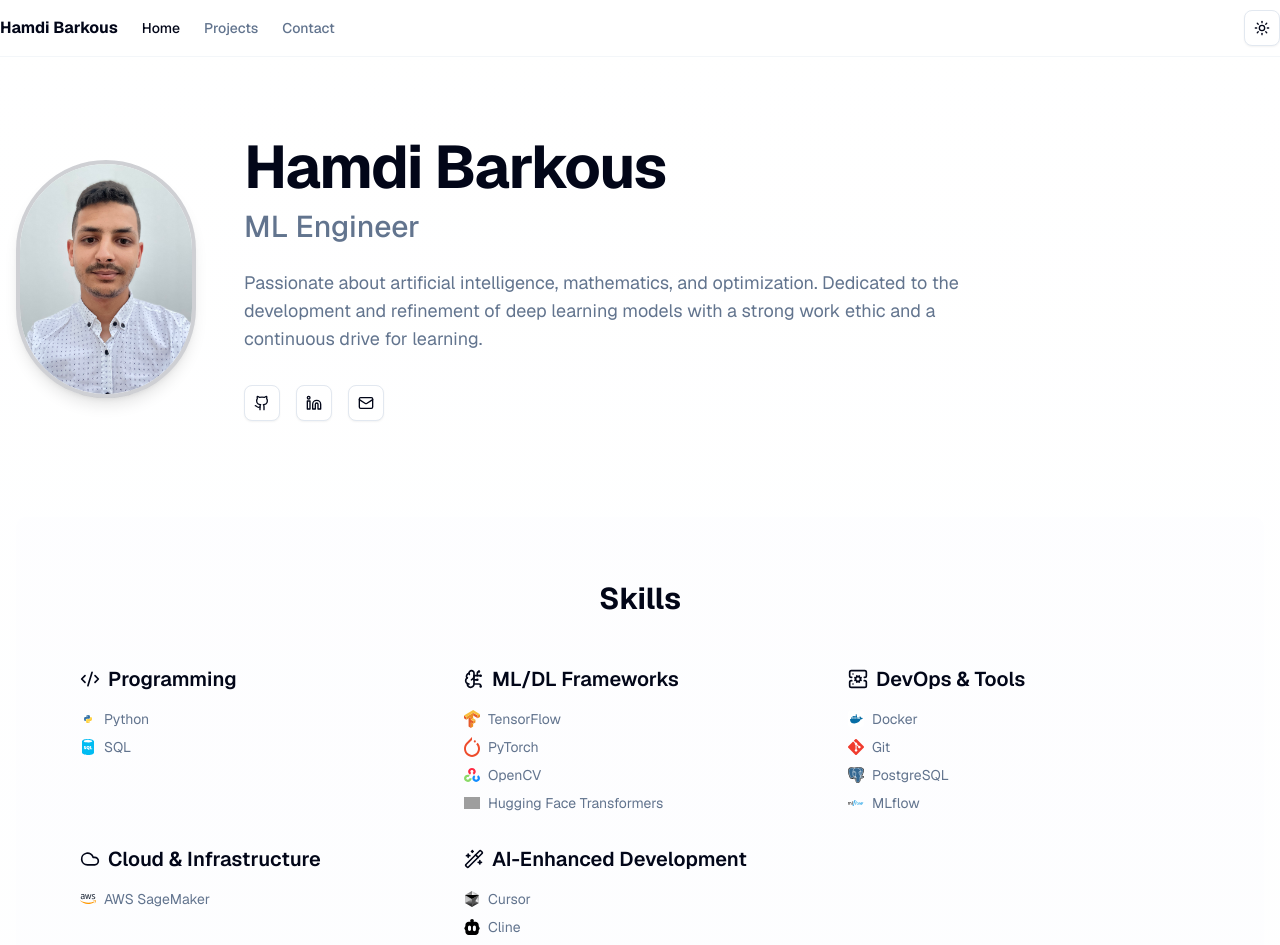
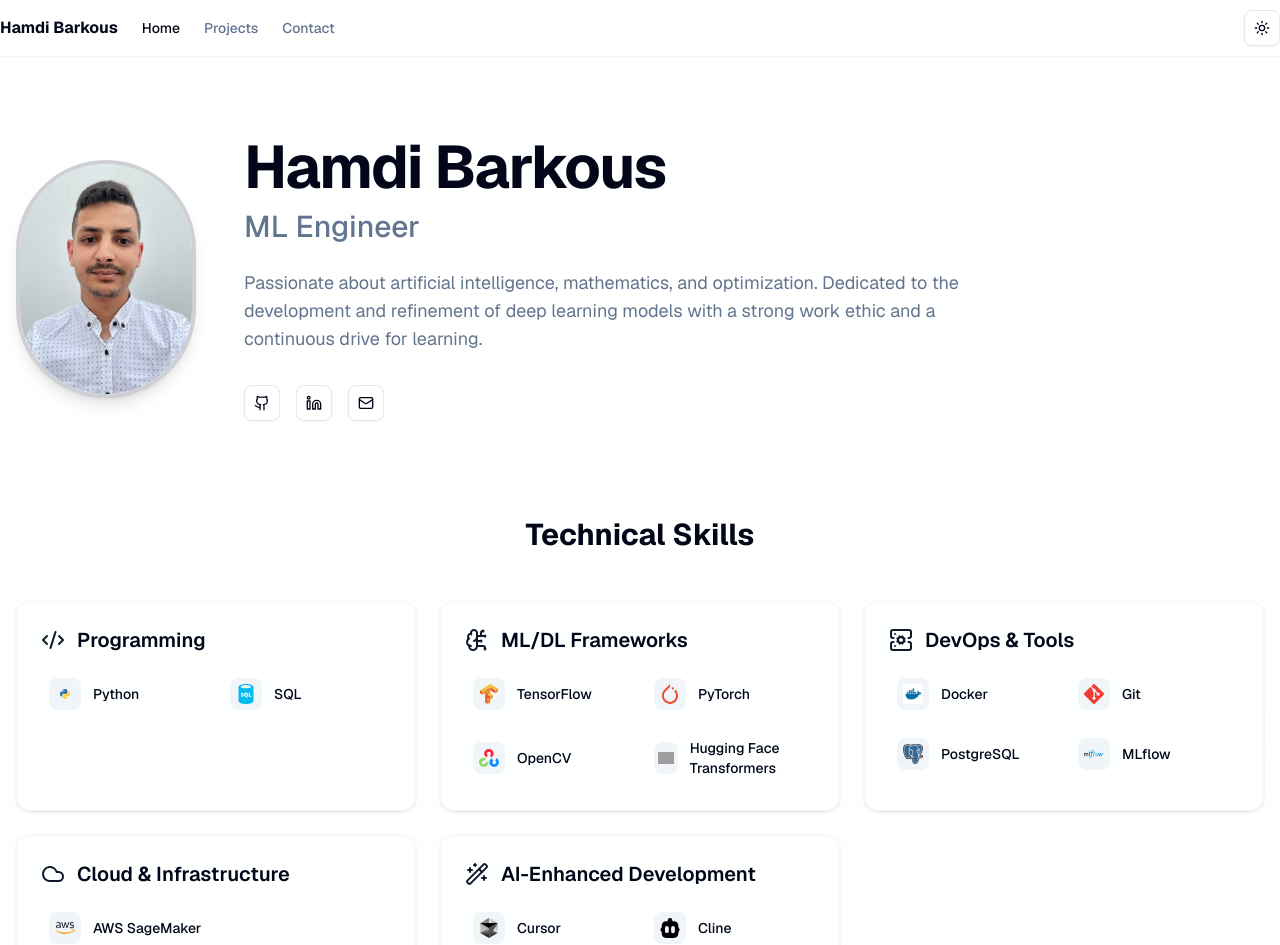
Before and after one commit to HamdiBarkous/portfolio, a Next.js app: page / in a window 1280 px wide. Shown: the top 945 px of the page. Built offline with nearby package versions, Linux system fonts and the light colour scheme; grey boxes are pictures that could not be loaded.

Commit message:
update: skills section

```diff
--- a/src/app/page.tsx
+++ b/src/app/page.tsx
@@ -110,32 +110,49 @@ export default function Home() {
        </div> {/* Add missing closing div for text content */}
       </section>
 
-      {/* Skills Section - Apply accent background */}
-      <div className="bg-muted/10 rounded-lg p-8 md:p-12 lg:p-16 mb-16 md:mb-20 lg:mb-24">
+      {/* Skills Section - Enhanced Design */}
+      <div className="mb-16 md:mb-20 lg:mb-24">
         <section id="skills">
-          <h2 className="text-3xl font-bold text-center mb-8 md:mb-12">Skills</h2>
-          <div className="grid grid-cols-1 md:grid-cols-2 lg:grid-cols-3 gap-8">
+          <h2 className="text-3xl font-bold text-center mb-8 md:mb-12 text-foreground">
+            Technical Skills
+          </h2>
+
+          <div className="grid grid-cols-1 md:grid-cols-2 lg:grid-cols-3 gap-6">
             {skillsCategories.map((category) => (
-              <div key={category.name}>
-                <h3 className="text-xl font-semibold mb-4 flex items-center">
-                  <category.icon className="h-5 w-5 mr-2 flex-shrink-0" />
+              <div
+                key={category.name}
+                className="group relative overflow-hidden rounded-xl border border-border/30 bg-background/50 p-6 shadow-sm transition-all hover:shadow-md hover:border-primary/30"
+              >
+                <div className="absolute inset-0 bg-gradient-to-br from-primary/5 to-secondary/5 opacity-0 transition-opacity group-hover:opacity-100" />
+
+                <div className="relative z-10">
+                  <div className="flex items-center gap-3 mb-4">
+                    <category.icon className="h-6 w-6 text-primary" />
+                    <h3 className="text-xl font-semibold text-foreground">
                       {category.name}
                     </h3>
-                {/* Use a list for better structure and larger text */}
-                <ul className="space-y-2">
+                  </div>
+
+                  <div className="grid grid-cols-2 gap-3">
                     {category.skills.map((skill) => (
-                    <li key={skill.name} className="flex items-center gap-2 text-sm text-muted-foreground">
+                      <div
+                        key={skill.name}
+                        className="flex items-center gap-3 rounded-lg p-2 transition-colors hover:bg-muted/50"
+                      >
+                        <div className="flex h-8 w-8 items-center justify-center rounded-md bg-muted p-1">
                           <Image
                             src={skill.iconPath}
                             alt={`${skill.name} logo`}
-                        width={16} // Adjust size as needed (16x16)
-                        height={16}
-                        className="flex-shrink-0" // Prevent icon from shrinking
+                            width={20}
+                            height={20}
+                            className="h-5 w-5 object-contain"
                           />
-                      <span>{skill.name}</span>
-                    </li>
+                        </div>
+                        <span className="text-sm font-medium text-foreground">{skill.name}</span>
+                      </div>
                     ))}
-                </ul>
+                  </div>
+                </div>
               </div>
             ))}
           </div>
```
Lines whose indentation alone changed are shown as unchanged.
